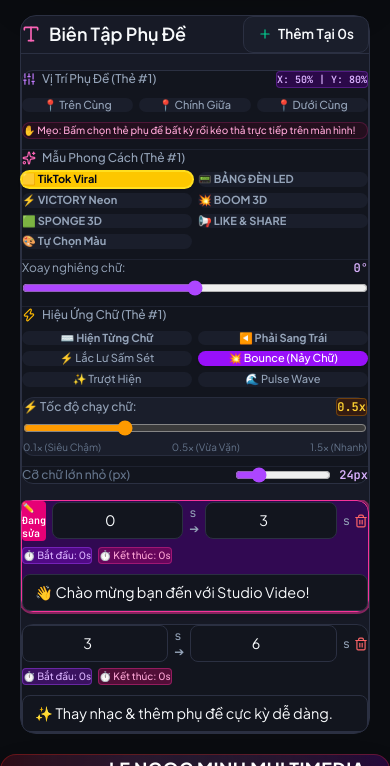
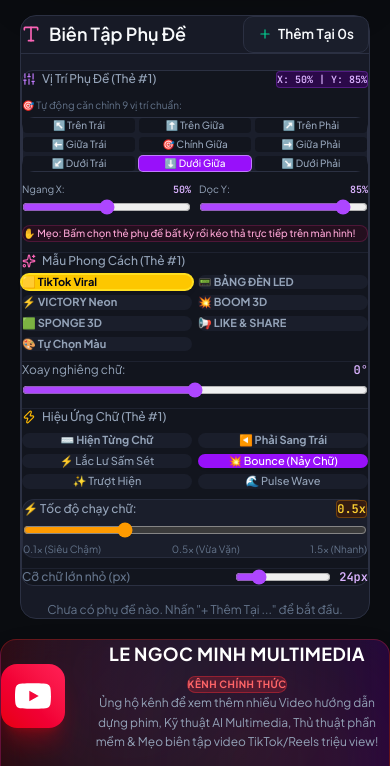
Before and after one commit to Ngoc-MinhLe/video-studio-ai, a React (Vite) app: page / in a window 390 px wide. Shown: the part 802-1568 px from the top of the page. Built offline with nearby package versions, Linux system fonts and the light colour scheme; no server answers.

Commit message:
Feat: Add 9-grid position selector widget, X/Y percentage sliders, touch-action none for mobile/iPad dragging, and start with empty subtitles

```diff
--- a/src/App.jsx
+++ b/src/App.jsx
@@ -72,12 +72,9 @@ export default function App() {
   const [audioStartOffset, setAudioStartOffset] = useState(0);
   const [audioVideoOffset, setAudioVideoOffset] = useState(0);
 
-  // --- States Phụ đề Độc Lập ---
-  const [subtitles, setSubtitles] = useState([
-    { id: 1, startTime: 0, endTime: 3, text: '👋 Chào mừng bạn đến với Studio Video!', x: 50, y: 80, style: 'tiktok', anim: 'bounce', fontSize: 24, rotation: 0, color: '#ffffff', bgColor: '#000000', boxWidth: 80, animSpeed: 0.5 },
-    { id: 2, startTime: 3, endTime: 6, text: '✨ Thay nhạc & thêm phụ đề cực kỳ dễ dàng.', x: 50, y: 88, style: 'victory', anim: 'bounce', fontSize: 24, rotation: 0, color: '#ffffff', bgColor: '#000000', boxWidth: 80, animSpeed: 0.5 }
-  ]);
-  const [selectedSubId, setSelectedSubId] = useState(1);
+  // --- States Phụ đề Độc Lập (Mặc định để trống) ---
+  const [subtitles, setSubtitles] = useState([]);
+  const [selectedSubId, setSelectedSubId] = useState(null);
   const [isDraggingSub, setIsDraggingSub] = useState(false);
   const [aspectRatio, setAspectRatio] = useState('16:9');
 
@@ -986,10 +983,11 @@ export default function App() {
                     return (
                       <div
                         key={sub.id}
-                        className={`absolute -translate-x-1/2 -translate-y-1/2 cursor-grab active:cursor-grabbing select-none group z-20 flex justify-center ${
+                        className={`absolute -translate-x-1/2 -translate-y-1/2 cursor-grab active:cursor-grabbing select-none group z-20 flex justify-center touch-none ${
                           isSelected ? 'ring-2 ring-pink-500 rounded-lg p-0.5 shadow-[0_0_15px_rgba(236,72,153,0.8)]' : ''
                         }`}
                         style={{
+                          touchAction: 'none',
                           left: `${posX}%`,
                           top: `${posY}%`,
                           width: style === 'led' || anim === 'marquee' ? `${boxWidth}%` : 'auto',
@@ -1374,6 +1372,8 @@ export default function App() {
 
           {/* Tùy chỉnh Kiểu Chữ & Vị Trí Kéo Thả Subtitle Chi Tiết Theo Thẻ */}
           <div className="flex flex-col gap-2.5 bg-[#12151e] p-3 rounded-xl border border-[#2b3042]">
+            {activeSub ? (
+              <>
                 <div className="flex items-center justify-between">
                   <label className="text-xs text-[#94a3b8] font-medium flex items-center gap-1.5">
                     <Sliders className="w-3.5 h-3.5 text-purple-400" /> Vị Trí Phụ Đề (Thẻ #{activeSub.id})
@@ -1383,38 +1383,128 @@ export default function App() {
                   </span>
                 </div>
 
-            {/* Bộ Nút Định Vị Nhanh */}
-            <div className="flex items-center gap-1.5 text-xs">
+                {/* Bộ Nút Định Vị 9 Ô Vị Trí Thông Minh (9-Grid Alignment Selector) */}
+                <div className="flex flex-col gap-1">
+                  <span className="text-[10px] text-[#64748b]">🎯 Tự động căn chỉnh 9 vị trí chuẩn:</span>
+                  <div className="grid grid-cols-3 gap-1 bg-[#1a1e2b] p-1.5 rounded-xl border border-[#2b3042]">
+                    {/* Hàng 1: Trên Trái - Trên Giữa - Trên Phải */}
+                    <button
+                      onClick={() => { updateSubtitle(activeSub.id, 'x', 20); updateSubtitle(activeSub.id, 'y', 15); }}
+                      className={`py-1 px-1 rounded font-medium text-[10px] cursor-pointer transition-all ${
+                        activeSub.x === 20 && activeSub.y === 15 ? 'bg-purple-600 text-white font-bold shadow ring-1 ring-purple-400' : 'bg-[#12151e] text-[#94a3b8] hover:text-white'
+                      }`}
+                    >
+                      ↖️ Trên Trái
+                    </button>
                     <button
                       onClick={() => { updateSubtitle(activeSub.id, 'x', 50); updateSubtitle(activeSub.id, 'y', 15); }}
-                className={`flex-1 py-1 px-2 rounded-lg font-medium transition-all cursor-pointer text-center text-[11px] ${
-                  activeSub.y === 15 ? 'bg-purple-600 text-white font-bold shadow' : 'bg-[#1a1e2b] text-[#94a3b8] hover:text-white'
-                }`}
-              >
-                📍 Trên Cùng
+                      className={`py-1 px-1 rounded font-medium text-[10px] cursor-pointer transition-all ${
+                        activeSub.x === 50 && activeSub.y === 15 ? 'bg-purple-600 text-white font-bold shadow ring-1 ring-purple-400' : 'bg-[#12151e] text-[#94a3b8] hover:text-white'
+                      }`}
+                    >
+                      ⬆️ Trên Giữa
+                    </button>
+                    <button
+                      onClick={() => { updateSubtitle(activeSub.id, 'x', 80); updateSubtitle(activeSub.id, 'y', 15); }}
+                      className={`py-1 px-1 rounded font-medium text-[10px] cursor-pointer transition-all ${
+                        activeSub.x === 80 && activeSub.y === 15 ? 'bg-purple-600 text-white font-bold shadow ring-1 ring-purple-400' : 'bg-[#12151e] text-[#94a3b8] hover:text-white'
+                      }`}
+                    >
+                      ↗️ Trên Phải
+                    </button>
+
+                    {/* Hàng 2: Giữa Trái - Chính Giữa - Giữa Phải */}
+                    <button
+                      onClick={() => { updateSubtitle(activeSub.id, 'x', 20); updateSubtitle(activeSub.id, 'y', 50); }}
+                      className={`py-1 px-1 rounded font-medium text-[10px] cursor-pointer transition-all ${
+                        activeSub.x === 20 && activeSub.y === 50 ? 'bg-purple-600 text-white font-bold shadow ring-1 ring-purple-400' : 'bg-[#12151e] text-[#94a3b8] hover:text-white'
+                      }`}
+                    >
+                      ⬅️ Giữa Trái
                     </button>
                     <button
                       onClick={() => { updateSubtitle(activeSub.id, 'x', 50); updateSubtitle(activeSub.id, 'y', 50); }}
-                className={`flex-1 py-1 px-2 rounded-lg font-medium transition-all cursor-pointer text-center text-[11px] ${
-                  activeSub.y === 50 ? 'bg-purple-600 text-white font-bold shadow' : 'bg-[#1a1e2b] text-[#94a3b8] hover:text-white'
-                }`}
-              >
-                📍 Chính Giữa
+                      className={`py-1 px-1 rounded font-medium text-[10px] cursor-pointer transition-all ${
+                        activeSub.x === 50 && activeSub.y === 50 ? 'bg-purple-600 text-white font-bold shadow ring-1 ring-purple-400' : 'bg-[#12151e] text-[#94a3b8] hover:text-white'
+                      }`}
+                    >
+                      🎯 Chính Giữa
+                    </button>
+                    <button
+                      onClick={() => { updateSubtitle(activeSub.id, 'x', 80); updateSubtitle(activeSub.id, 'y', 50); }}
+                      className={`py-1 px-1 rounded font-medium text-[10px] cursor-pointer transition-all ${
+                        activeSub.x === 80 && activeSub.y === 50 ? 'bg-purple-600 text-white font-bold shadow ring-1 ring-purple-400' : 'bg-[#12151e] text-[#94a3b8] hover:text-white'
+                      }`}
+                    >
+                      ➡️ Giữa Phải
+                    </button>
+
+                    {/* Hàng 3: Dưới Trái - Dưới Giữa - Dưới Phải */}
+                    <button
+                      onClick={() => { updateSubtitle(activeSub.id, 'x', 20); updateSubtitle(activeSub.id, 'y', 85); }}
+                      className={`py-1 px-1 rounded font-medium text-[10px] cursor-pointer transition-all ${
+                        activeSub.x === 20 && activeSub.y === 85 ? 'bg-purple-600 text-white font-bold shadow ring-1 ring-purple-400' : 'bg-[#12151e] text-[#94a3b8] hover:text-white'
+                      }`}
+                    >
+                      ↙️ Dưới Trái
                     </button>
                     <button
                       onClick={() => { updateSubtitle(activeSub.id, 'x', 50); updateSubtitle(activeSub.id, 'y', 85); }}
-                className={`flex-1 py-1 px-2 rounded-lg font-medium transition-all cursor-pointer text-center text-[11px] ${
-                  activeSub.y === 85 ? 'bg-purple-600 text-white font-bold shadow' : 'bg-[#1a1e2b] text-[#94a3b8] hover:text-white'
-                }`}
-              >
-                📍 Dưới Cùng
-              </button>
+                      className={`py-1 px-1 rounded font-medium text-[10px] cursor-pointer transition-all ${
+                        activeSub.x === 50 && activeSub.y === 85 ? 'bg-purple-600 text-white font-bold shadow ring-1 ring-purple-400' : 'bg-[#12151e] text-[#94a3b8] hover:text-white'
+                      }`}
+                    >
+                      ⬇️ Dưới Giữa
+                    </button>
+                    <button
+                      onClick={() => { updateSubtitle(activeSub.id, 'x', 80); updateSubtitle(activeSub.id, 'y', 85); }}
+                      className={`py-1 px-1 rounded font-medium text-[10px] cursor-pointer transition-all ${
+                        activeSub.x === 80 && activeSub.y === 85 ? 'bg-purple-600 text-white font-bold shadow ring-1 ring-purple-400' : 'bg-[#12151e] text-[#94a3b8] hover:text-white'
+                      }`}
+                    >
+                      ↘️ Dưới Phải
+                    </button>
+                  </div>
+                </div>
+
+                {/* Thanh trượt tinh chỉnh tọa độ X & Y % */}
+                <div className="grid grid-cols-2 gap-2 mt-1">
+                  <div className="flex flex-col gap-0.5">
+                    <div className="flex justify-between text-[10px] text-[#94a3b8]">
+                      <span>Ngang X:</span>
+                      <span className="font-mono text-purple-300 font-bold">{activeSub.x !== undefined ? activeSub.x : 50}%</span>
+                    </div>
+                    <input
+                      type="range" min="5" max="95" step="1"
+                      value={activeSub.x !== undefined ? activeSub.x : 50}
+                      onChange={(e) => updateSubtitle(activeSub.id, 'x', Number(e.target.value))}
+                      className="w-full accent-purple-500 cursor-pointer"
+                    />
+                  </div>
+                  <div className="flex flex-col gap-0.5">
+                    <div className="flex justify-between text-[10px] text-[#94a3b8]">
+                      <span>Dọc Y:</span>
+                      <span className="font-mono text-purple-300 font-bold">{activeSub.y !== undefined ? activeSub.y : 85}%</span>
+                    </div>
+                    <input
+                      type="range" min="5" max="95" step="1"
+                      value={activeSub.y !== undefined ? activeSub.y : 85}
+                      onChange={(e) => updateSubtitle(activeSub.id, 'y', Number(e.target.value))}
+                      className="w-full accent-purple-500 cursor-pointer"
+                    />
+                  </div>
                 </div>
 
                 {/* Mẹo Kéo Thả Trực Tiếp */}
                 <div className="flex items-center gap-1.5 text-[10px] text-pink-300 bg-pink-950/30 p-1.5 rounded-lg border border-pink-500/20 font-medium">
                   <span>✋ Mẹo: Bấm chọn thẻ phụ đề bất kỳ rồi kéo thả trực tiếp trên màn hình!</span>
                 </div>
+              </>
+            ) : (
+              <p className="text-xs text-[#64748b] text-center py-2">
+                Chưa chọn thẻ phụ đề nào. Vui lòng bấm "+ Thêm Tại ..." để bắt đầu.
+              </p>
+            )}
 
             {/* Bộ Mẫu Template Phụ Đề Hot Trend (CapCut / VideoShow Style) */}
             <div className="flex flex-col gap-1.5 pt-2 border-t border-[#2b3042]/50">
```
Lines whose indentation alone changed are shown as unchanged.
